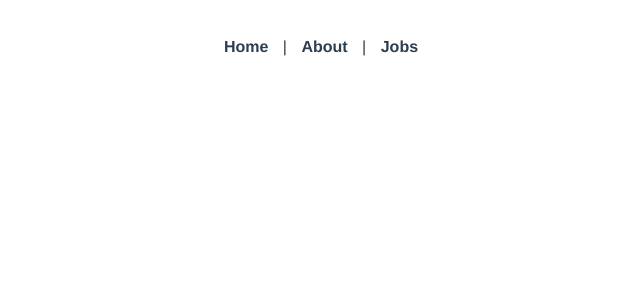
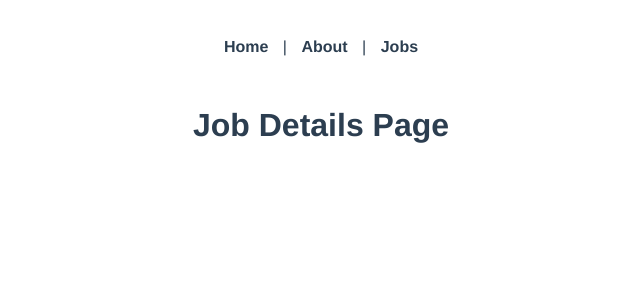
Before and after one commit to Charlon-Dale/vue-ninja-job, a Vue app: page /jobs/1 in a window 1280 px wide. Before the commit this address had no page. Shown: the top 300 px of the page, without its empty margins (319-959 px from the left). Built offline with nearby package versions, Linux system fonts and the light colour scheme.

Commit message:
created template for JobDetails.vue

```diff
--- a/src/router/index.js
+++ b/src/router/index.js
@@ -2,6 +2,7 @@ import { createRouter, createWebHistory } from 'vue-router'
 import Home from '../views/Home.vue'
 import About from '../views/About.vue'
 import Jobs from '../views/jobs/Jobs.vue'
+import JobDetails from '../views/jobs/JobDetails.vue'
 
 const routes = [
   {
@@ -18,6 +19,11 @@ const routes = [
     path: '/jobs',
     name: 'Jobs',
     component: Jobs
+  },
+  {
+    path: '/jobs/:id',
+    name: 'JobDetails',
+    component: JobDetails
   }
 ]
 
--- a/src/views/jobs/JobDetails.vue
+++ b/src/views/jobs/JobDetails.vue
@@ -0,0 +1,13 @@
+<template>
+    <h1>Job Details Page</h1>
+</template>
+
+<script>
+export default {
+
+}
+</script>
+
+<style>
+
+</style>
```
